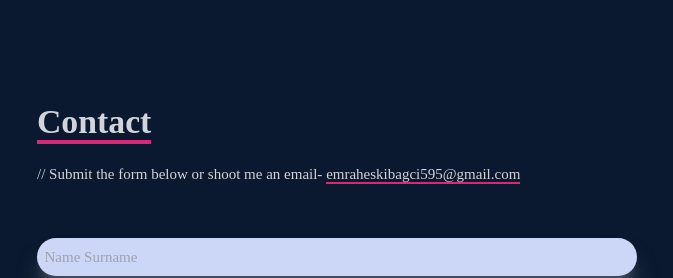
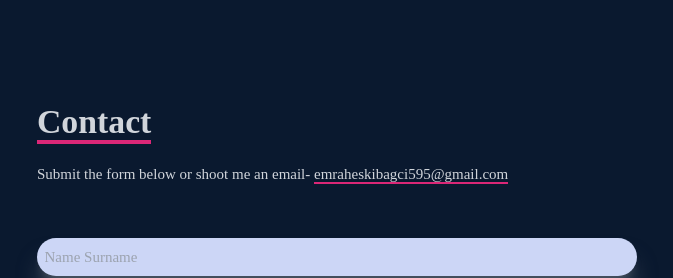
Before and after one commit to emraheskbgc/myPortfolioWebSite, a React (Create React App) app: page / in a window 1280 px wide. Shown: the part 3917-4195 px from the top of the page, without its empty margins (303-976 px from the left). Built offline with nearby package versions, Linux system fonts and the light colour scheme.

Commit message:
hata düzeltildi

```diff
--- a/src/App.js
+++ b/src/App.js
@@ -5,7 +5,6 @@ import Skills from "./components/Skills";
 import Work from "./components/Work";
 import Contact from "./components/Contact";
 import { useEffect, useState } from "react";
-import Load from "./load/Load";
 import Footer from "./components/Footer";
 import Sertificas from "./components/Sertificas";
 import BgAnimation from "./components/BgAnimation";
@@ -20,12 +19,7 @@ function App() {
     isActive ? "bg-[#0a192f] text-gray-300" : "bg-gray-200 text-[#0a192f]"
   }`;
 
-  const [isLoading, setIsLoading] = useState(true);
-  useEffect(() => {
-    setTimeout(() => {
-      setIsLoading(false);
-    }, 1900);
-  }, []);
+
 
   const [isAnimated, setIsAnimated] = useState(false);
   const [skillAnimated, setSkillAnimated] = useState(false);
@@ -135,28 +129,3 @@ function App() {
 }
 
 export default App;
-
-// isLoading ? (
-//   <Load />
-// ) : (
-//   <>
-//     <Navbar
-//       isActive={isActive}
-//       changeColor={changeColor}
-//       light={light}
-//       nav={nav}
-//       setNav={setNav}
-//     />
-//     <Home isActive={isActive} light={light} />
-//     <About light={light} isAnimated={isAnimated} nav={nav} />
-//     <Skills
-//       isActive={isActive}
-//       light={light}
-//       nav={nav}
-//       skillAnimated={skillAnimated}
-//     />
-//     <Work light={light} workAnimated={workAnimated} />
-//     <Contact light={light} isActive={isActive} />
-//     <Footer light={light} />
-//   </>
-// );
--- a/src/components/About.jsx
+++ b/src/components/About.jsx
@@ -1,4 +1,4 @@
-import React, { useEffect, useState } from "react";
+import React from "react";
 import AboutData from "../data/about.json";
 
 const About = (props) => {
--- a/src/components/Contact.jsx
+++ b/src/components/Contact.jsx
@@ -1,4 +1,4 @@
-import React, { useEffect, useState } from "react";
+import React, { useState } from "react";
 import emailjs from "@emailjs/browser";
 const Contact = (props) => {
   const bgForm = `${
@@ -60,7 +60,7 @@ const Contact = (props) => {
               Contact
             </p>
             <p className="py-4">
-              // Submit the form below or shoot me an email-{" "}
+               Submit the form below or shoot me an email-{" "}
               <span className="inline border-b-2 border-pink-600">
                 emraheskibagci595@gmail.com
               </span>
```
